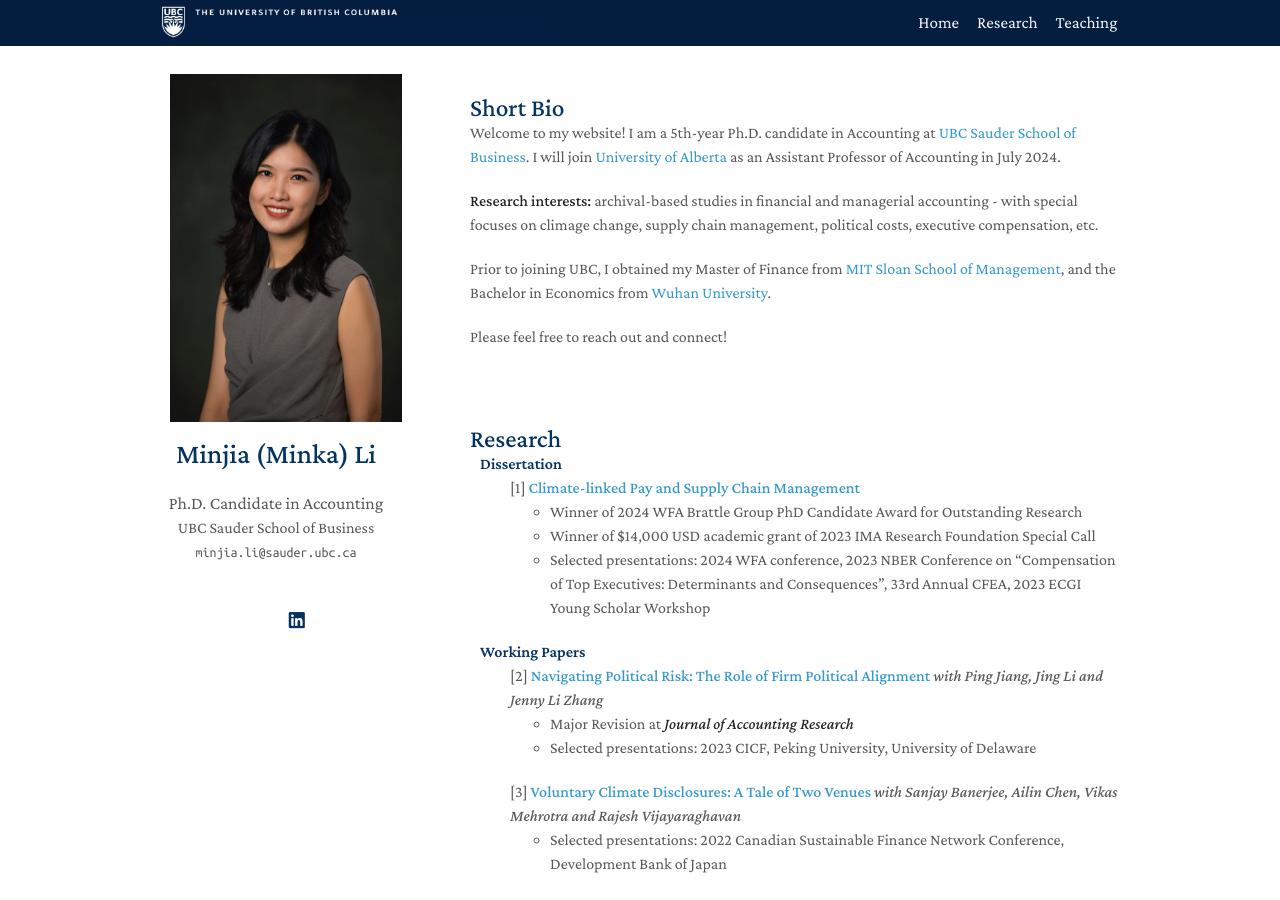
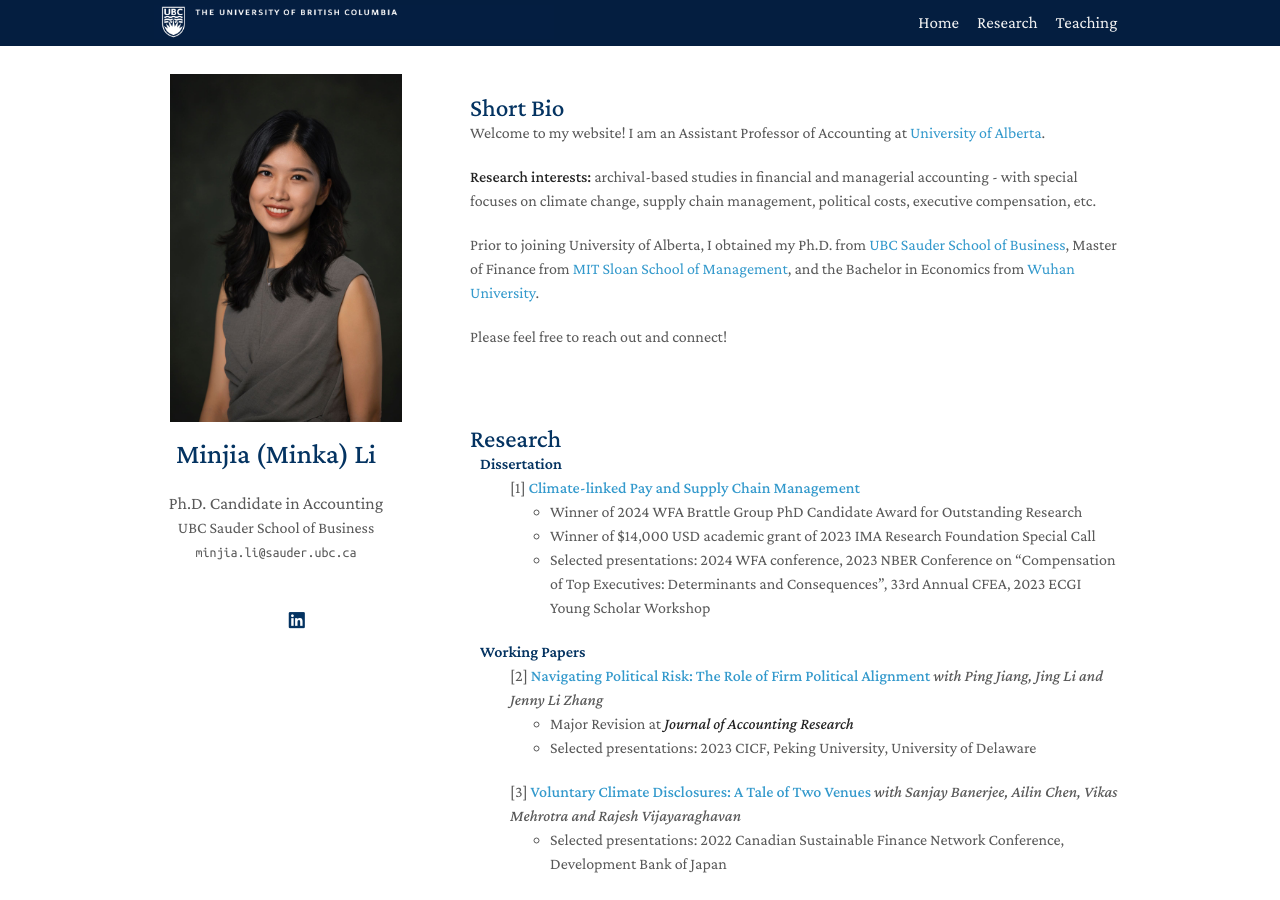
Before and after one commit to zeyang1225/zeyang1225.github.io, a Jekyll site: the page built from index.md, in a window 1280 px wide and 900 px high. Built offline with Jekyll 4.4.1, drawn with Linux system fonts in a browser that asks for light colours; nearby versions of some CDN libraries; a style sheet for code colours, icons or effects is not loaded.

Commit message:
Update home.md

```diff
--- a/_includes/home.md
+++ b/_includes/home.md
@@ -2,10 +2,10 @@
 <h2 id="bio" style="margin: 2px 0px 0px;">
 <br> Short Bio   </h2>
 
-Welcome to my website! I am a 5th-year Ph.D. candidate in Accounting at <a href="https://www.sauder.ubc.ca/">UBC Sauder School of Business</a>. I will join <a href="https://www.ualberta.ca/index.html">University of Alberta</a> as an Assistant Professor of Accounting in July 2024.
+Welcome to my website! I am an Assistant Professor of Accounting at <a href="https://www.ualberta.ca/index.html">University of Alberta</a>.
 
-<strong>Research interests:</strong> archival-based studies in financial and managerial accounting - with special focuses on climage change, supply chain management, political costs, executive compensation, etc.
+<strong>Research interests:</strong> archival-based studies in financial and managerial accounting - with special focuses on climate change, supply chain management, political costs, executive compensation, etc.
 
-Prior to joining UBC, I obtained my Master of Finance from <a href="https://mitsloan.mit.edu/">MIT Sloan School of Management</a>, and the Bachelor in Economics from <a href="https://en.whu.edu.cn/">Wuhan University</a>.
+Prior to joining University of Alberta, I obtained my Ph.D. from <a href="https://www.sauder.ubc.ca/">UBC Sauder School of Business</a>,  Master of Finance from <a href="https://mitsloan.mit.edu/">MIT Sloan School of Management</a>, and the Bachelor in Economics from <a href="https://en.whu.edu.cn/">Wuhan University</a>.
 
 Please feel free to reach out and connect!
```
